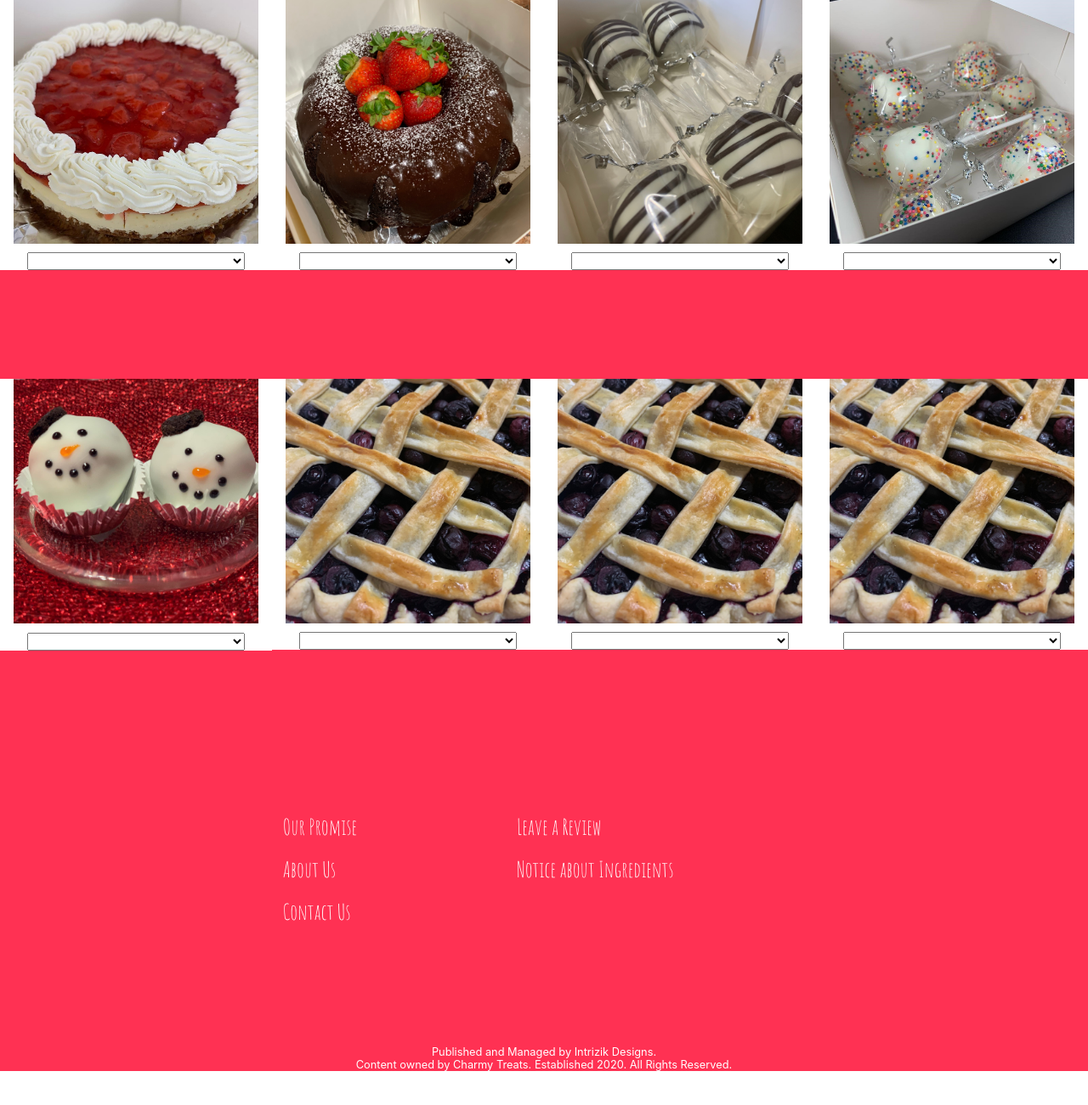
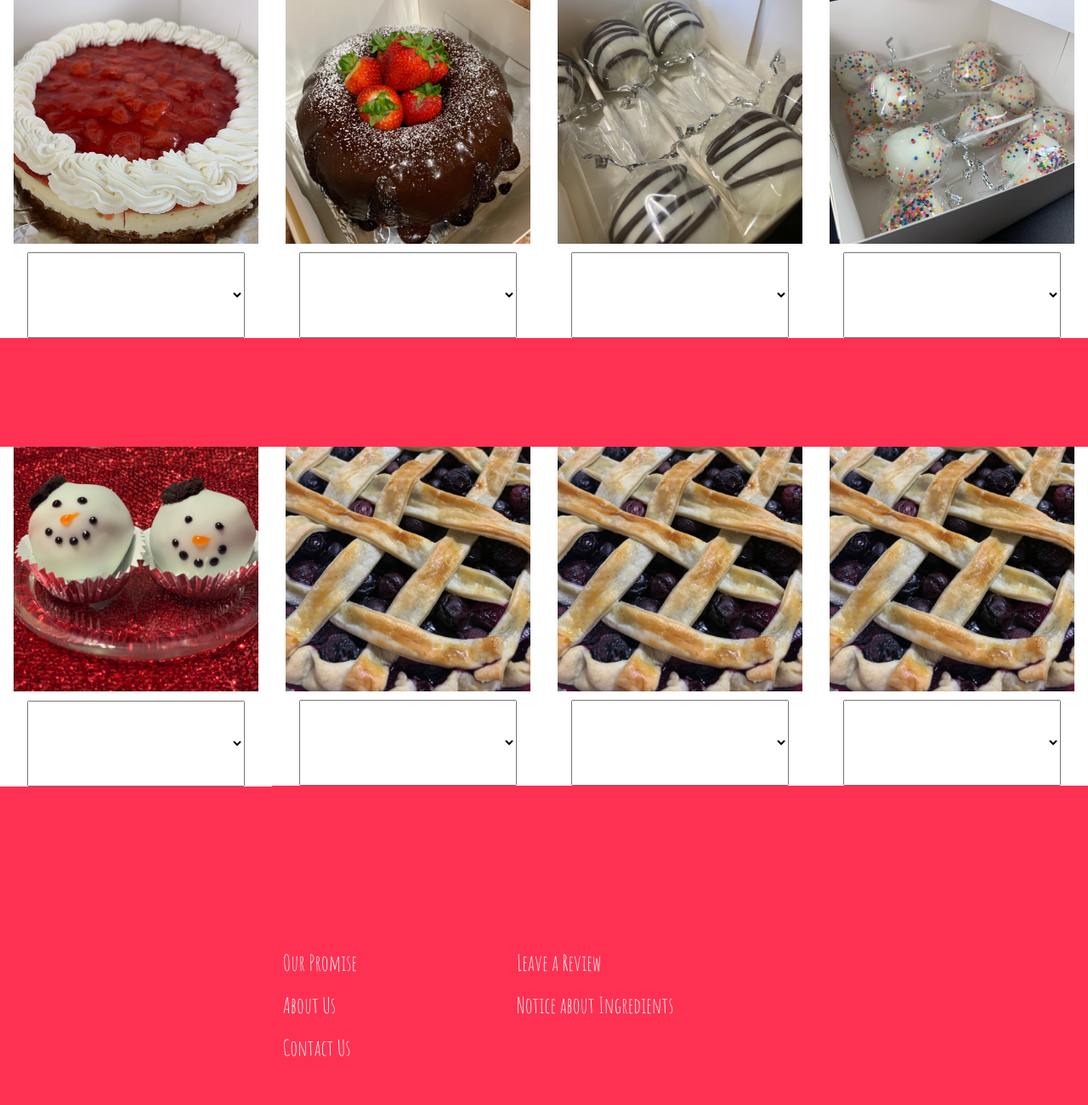
Before and after one commit to jas010i/charmy_treatss, a PHP site: page /treat-order-form.html in a window 1280 px wide. Shown: the part 1410-2711 px from the top of the page at 85% size. Before the commit the page ends 2671 px from the top, so only its background shows below. Run offline with PHP 8.4, Linux system fonts and the light colour scheme.

Commit message:
Update treats.css

```diff
--- a/StyleSheets/treats.css
+++ b/StyleSheets/treats.css
@@ -126,6 +126,7 @@
     text-align: center;
     font-family: 'Amatic SC', cursive;
     font-weight: 900;
+    font-size: 6vw;
 }
 
 @media only screen and (max-width: 700px) {
```
